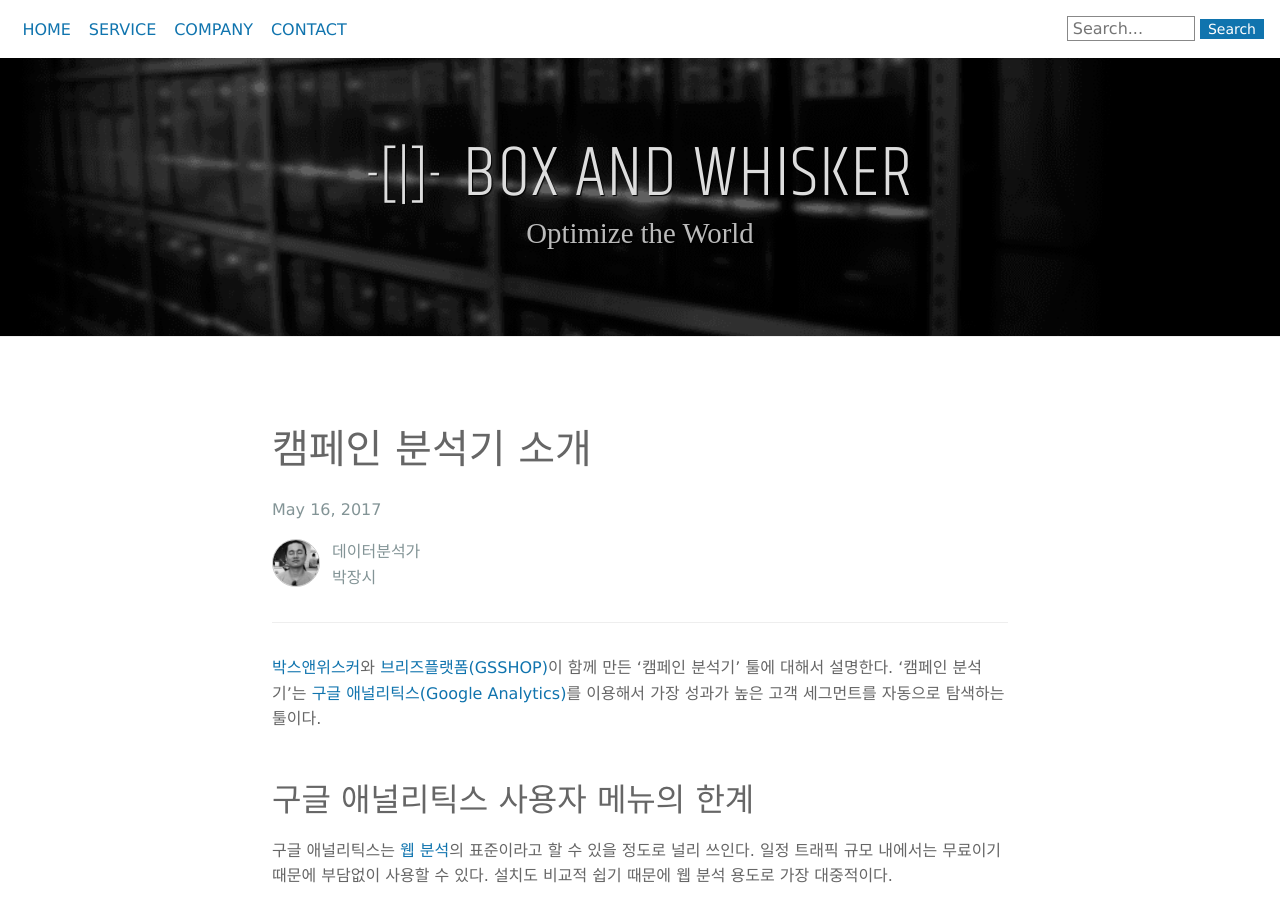
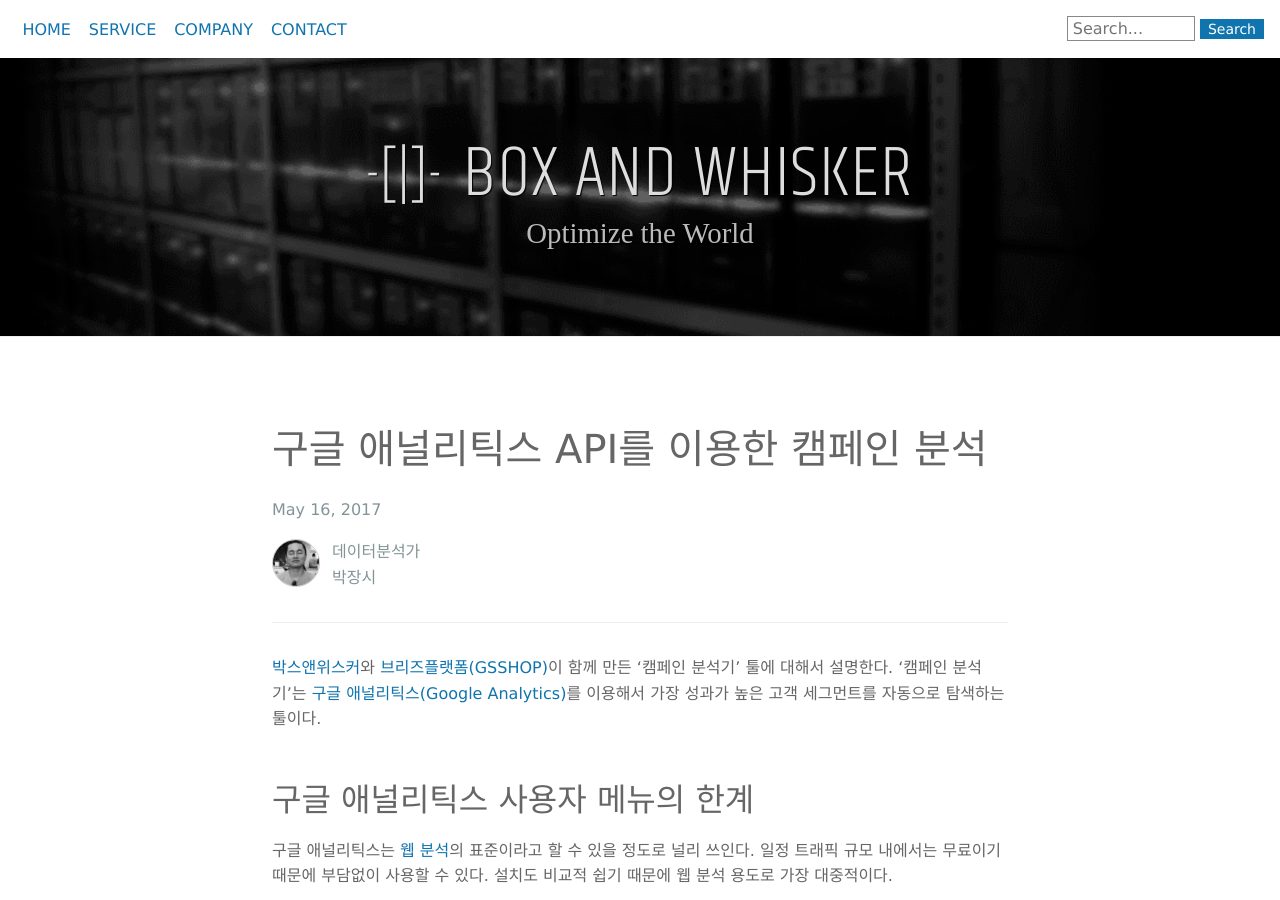
Before and after one commit to boxnwhiskr/boxnwhiskr.github.io, a Jekyll site: the page built from _posts/2017-05-16-introducing_campaign_analyzer.markdown, in a window 1280 px wide and 900 px high. Built offline with Jekyll 4.4.1, drawn with Linux system fonts in a browser that asks for light colours; nearby versions of some CDN libraries; some web fonts are replaced; formulas are drawn with MathJax 3.

Commit message:
Change name of post

```diff
--- a/_posts/2017-05-16-introducing_campaign_analyzer.markdown
+++ b/_posts/2017-05-16-introducing_campaign_analyzer.markdown
@@ -1,6 +1,6 @@
 ---
 layout: post
-title: 캠페인 분석기 소개
+title: 구글 애널리틱스 API를 이용한 캠페인 분석
 author: 박장시
 brief: "'캠페인 분석기'를 소개하고 베타 테스터를 모집합니다"
 date: 2017-05-16
```
